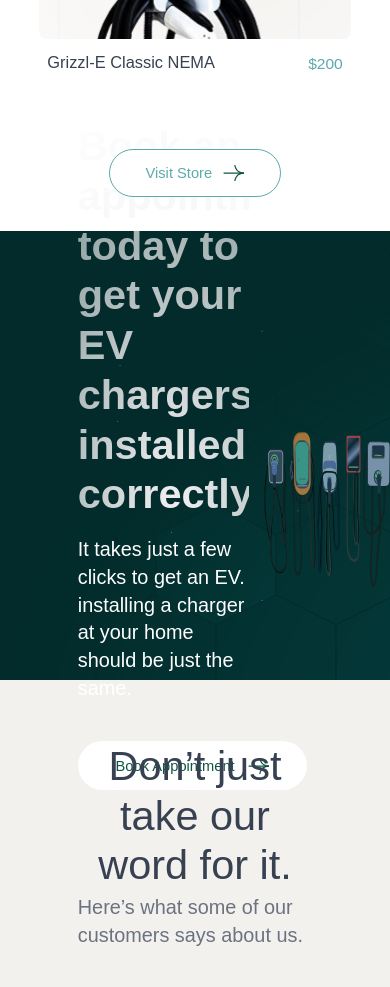
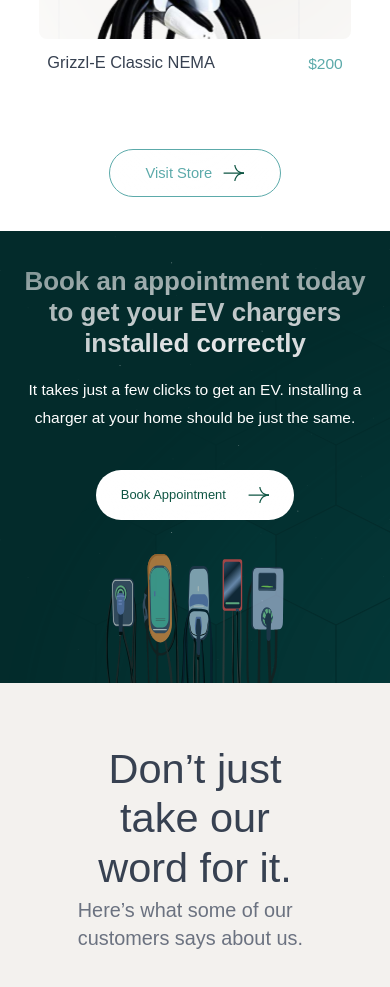
Before and after one commit to owlcode3/ion-ev, a React (Vite) app: page / in a window 390 px wide. Shown: the part 5340-6327 px from the top of the page. Built offline with nearby package versions, Linux system fonts and the light colour scheme; a web font is replaced by a local one.

Commit message:
done with appointment ui responsiveness

```diff
--- a/src/styles/base/base.scss
+++ b/src/styles/base/base.scss
@@ -28,10 +28,6 @@ body {
   overflow-x: hidden;
 }
 
-#root {
-  // overflow-x: hidden;
-}
-
 a {
   color: inherit;
   text-decoration: none;
--- a/src/styles/components/appointment.scss
+++ b/src/styles/components/appointment.scss
@@ -6,6 +6,17 @@
   width: 100%;
   height: 52rem;
   padding-left: 9rem;
+  @include media("<=tablet") {
+    padding-left: 5rem;
+  }
+  @include media("<=53.125em") {
+    //850px
+    gap: 4rem;
+    flex-direction: column;
+    align-items: center;
+    height: auto;
+    padding: 4rem 2rem 0 2rem;
+  }
 }
 
 .appointment__box-1 {
@@ -14,6 +25,11 @@
   justify-content: center;
   gap: 2rem;
   width: 55%;
+  @include media("<=53.125em") {
+    //850px
+    align-items: center;
+    width: 100%;
+  }
 }
 
 .appointment__heading {
@@ -25,6 +41,19 @@
   -webkit-background-clip: text;
   -webkit-text-fill-color: transparent;
   background-clip: text;
+  @include media("<=tablet") {
+    font-size: 4.5rem;
+  }
+  @include media("<=53.125em") {
+    //850px
+    text-align: center;
+    max-width: 70rem;
+  }
+  @include media("<=34.375em") {
+    // 550px
+    font-size: 3rem;
+    max-width: 45rem;
+  }
 }
 
 .appointment__paragraph {
@@ -33,6 +62,19 @@
   font-size: 2.3rem;
   line-height: 3.2rem;
   color: $color-white;
+  @include media("<=tablet") {
+    font-size: 2rem;
+    max-width: 50rem;
+  }
+  @include media("<=53.125em") {
+    //850px
+    text-align: center;
+  }
+  @include media("<=34.375em") {
+    // 550px
+    font-size: 1.8rem;
+    max-width: 40rem;
+  }
 }
 
 .appointment__btn {
@@ -48,19 +90,36 @@
   background: $color-white-f;
   border-radius: $border;
   border: 1px solid #ffffff1a;
+  @include media("<=34.375em") {
+    // 550px
+    font-size: 1.5rem;
+    width: 23rem;
+    padding: 2rem;
+  }
 }
 
 .appointment__box-2 {
+  @extend %center;
+  align-items: flex-end;
+  justify-content: flex-end;
   height: 100%;
   width: 45%;
   border-radius: 0px;
   opacity: 0.8;
-  @extend %center;
-  align-items: flex-end;
-  justify-content: flex-end;
+  @include media("<=53.125em") {
+    //850px
+    width: 100%;
+    align-items: center;
+    justify-content: center;
+  }
 }
 
 .appointment__img {
   width: 90%;
   height: 90%;
+  @include media("<=53.125em") {
+    //850px
+    width: 50%;
+    height: 50%;
+  }
 }
```
